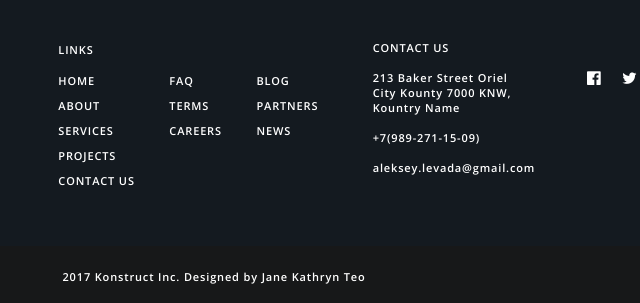
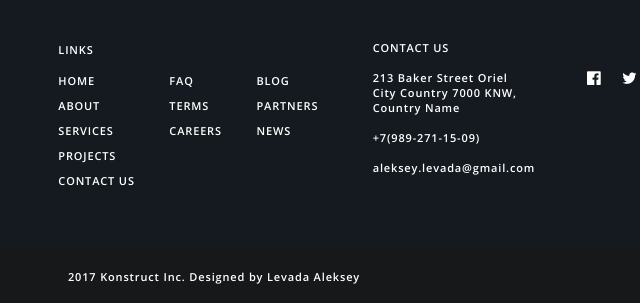
Before and after one commit to AlekseyLevada/Konstruct, a plain HTML site: page index.html in a window 1280 px wide. Shown: the part 2512-2815 px from the top of the page, 426-1066 px from the left. Drawn offline with nearby package versions, Linux system fonts and the light colour scheme; files whose address does not match are found by name.

Commit message:
edited-contacts

```diff
--- a/index.html
+++ b/index.html
@@ -139,7 +139,7 @@
                 </div>
                 <div class="footer_contact footer_content_box">
                     <span>contact us</span>
-                    <p>213 Baker Street Oriel City Kounty 7000 KNW, Kountry Name</p>
+                    <p>213 Baker Street Oriel City Country 7000 KNW, Country Name</p>
                     <a href='tel:+79892711509'>+7(989-271-15-09)</a>
                     <a href='mailto:aleksey.levada@gmail.com'>aleksey.levada@gmail.com</a>
                 </div>
@@ -151,7 +151,7 @@
             </div>
         </section>
         <section class="footer_copyright">
-            <p>2017 Konstruct Inc. Designed by Jane Kathryn Teo</p>
+            <p>2017 Konstruct Inc. Designed by Levada Aleksey</p>
         </section>
     </footer>
 </body>
```
